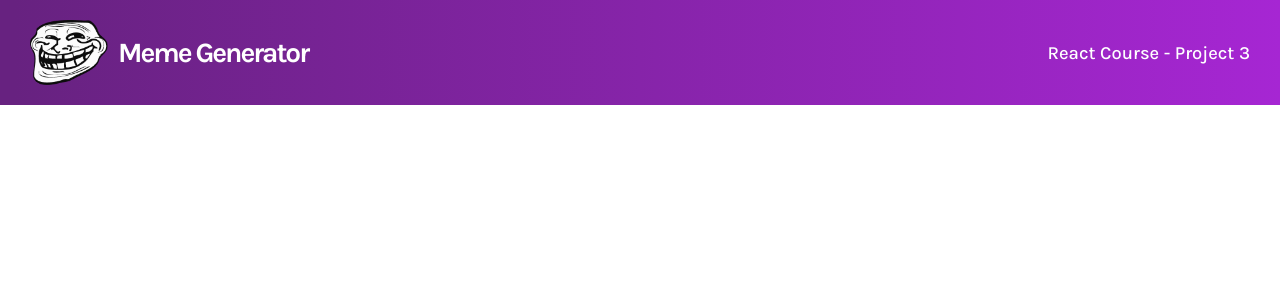
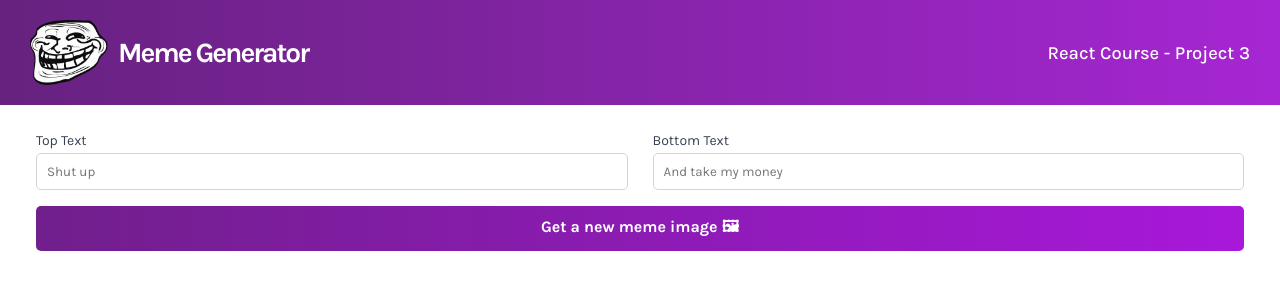
Before and after one commit to rtGupta/meme-generator, a React (Create React App) app: page / in a window 1280 px wide. Shown: the top 300 px of the page. Built offline with nearby package versions, Linux system fonts and the light colour scheme.

Commit message:
Added Form to generate Meme

```diff
--- a/src/App.js
+++ b/src/App.js
@@ -1,11 +1,13 @@
 import React from "react";
 import Header from "./components/Header";
 import "./styles.css";
+import Meme from "./components/Meme";
 
 export default function App() {
     return (
         <div>
             <Header />
+            <Meme />
         </div>
     )
 }
--- /dev/null
+++ b/src/components/Meme.js
@@ -0,0 +1,19 @@
+import React from "react";
+
+export default function Meme() {
+    return (
+        <main>
+            <form>
+                <div className="form--input">
+                    <label>Top Text</label>
+                    <input type="text" placeholder="Shut up"/>
+                </div>
+                <div className="form--input">
+                    <label>Bottom Text</label>
+                    <input type="text" placeholder="And take my money" />
+                </div>
+                <button className="form--button" type="submit">Get a new meme image 🖼</button>
+            </form>
+        </main>
+    )
+}
--- a/src/styles.css
+++ b/src/styles.css
@@ -27,3 +27,46 @@ body {
     font-size: 1.15rem;
     font-weight: 500;
 }
+
+main {
+    padding: 36px;
+}
+
+form {
+    display: grid;
+    grid-template: 40px 40px / 1fr 1fr;
+    gap: 25px;
+}
+
+.form--input {
+    display: flex;
+    flex-direction: column;
+    justify-content: center;
+    align-items: flex-start;
+    gap: 3.275px;
+    color: #374151;
+    font-size: 0.875rem;
+
+    > input {
+        font-family: "Karla", sans-serif;
+        border-radius: 5px;
+        padding: 10px 10px;
+        border: 1px solid #D1D5DB;
+        width: 100%;
+        box-sizing: border-box;
+        -webkit-box-sizing: border-box;
+    }
+}
+
+.form--button {
+    font-family: "Karla", sans-serif;
+    grid-column: 1 / -1;
+    background: linear-gradient(90deg, #711F8D 1.14%, #A818DA 100%);
+    border: none;
+    border-radius: 5px;
+    color: white;
+    height: 45px;
+    cursor: pointer;
+    font-size: 1rem;
+    font-weight: 700;
+}
```
